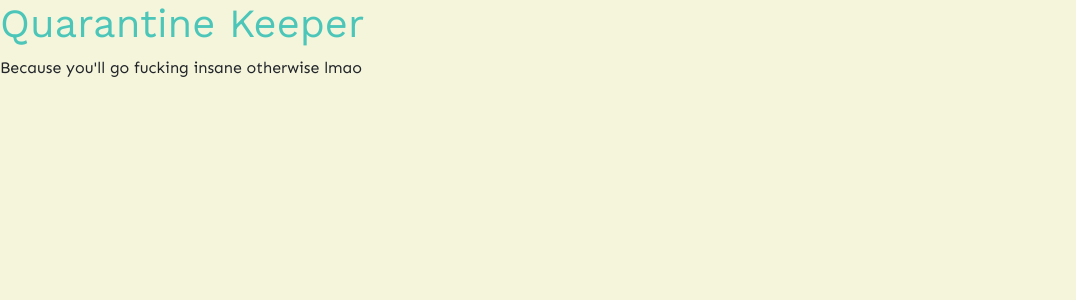
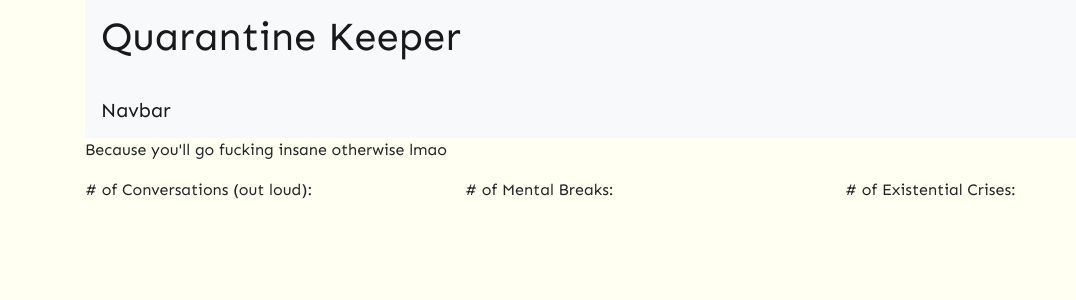
Before and after one commit to psittikul/quarantine-keeper, a PHP site: page / in a window 1280 px wide. Shown: the top 300 px of the page, without its empty margins (0-1076 px from the left). Run offline with PHP 8.4, Linux system fonts and the light colour scheme; some web fonts are replaced.

Commit message:
Messing with styles

```diff
--- a/css/styles.css
+++ b/css/styles.css
@@ -4,7 +4,7 @@
 }
 
 body {
-  background-color: beige;
+  background-color: #FFFFF2;
   font-family: "Sen", sans-serif;
 }
 
--- a/index.php
+++ b/index.php
@@ -3,6 +3,9 @@
 
 <head>
     <title>Quarantine Keeper</title>
+    <!-- Required meta tags -->
+    <meta charset="utf-8">
+    <meta name="viewport" content="width=device-width, initial-scale=1, shrink-to-fit=no">
     <link rel="stylesheet" href="https://stackpath.bootstrapcdn.com/bootstrap/4.4.1/css/bootstrap.min.css" integrity="sha384-Vkoo8x4CGsO3+Hhxv8T/Q5PaXtkKtu6ug5TOeNV6gBiFeWPGFN9MuhOf23Q9Ifjh" crossorigin="anonymous">
     <link rel="stylesheet" href="css/styles.css">
     <!-- Google Fonts link -->
@@ -11,10 +14,37 @@
 </head>
 
 <body>
-    <h1 id="headerTitle">Quarantine Keeper</h1>
-    <p>Because you'll go fucking insane otherwise lmao </p>
+    <div class="container">
+        <!-- As a link -->
+        <nav class="navbar navbar-light bg-light">
+            <a class="navbar-brand" href="#">
+                <h1>Quarantine Keeper</h1>
+            </a>
+        </nav>
+
+        <!-- As a heading -->
+        <nav class="navbar navbar-light bg-light">
+            <span class="navbar-brand mb-0 h1">Navbar</span>
+        </nav>
+        <p>Because you'll go fucking insane otherwise lmao </p>
+
+        <div class="row">
+            <div class="col-sm">
+                # of Conversations (out loud):
+            </div>
+            <div class="col-sm">
+                # of Mental Breaks:
+            </div>
+            <div class="col-sm">
+                # of Existential Crises:
+            </div>
+        </div>
+    </div>
+
     <!-- jQuery CDN -->
     <script src="https://code.jquery.com/jquery-3.4.1.min.js" integrity="sha256-CSXorXvZcTkaix6Yvo6HppcZGetbYMGWSFlBw8HfCJo=" crossorigin="anonymous"></script>
+    <!-- Your scripts question mark? -->
+    <!-- BootStrap scripts -->
     <script src="https://cdn.jsdelivr.net/npm/popper.js@1.16.0/dist/umd/popper.min.js" integrity="sha384-Q6E9RHvbIyZFJoft+2mJbHaEWldlvI9IOYy5n3zV9zzTtmI3UksdQRVvoxMfooAo" crossorigin="anonymous"></script>
     <script src="https://stackpath.bootstrapcdn.com/bootstrap/4.4.1/js/bootstrap.min.js" integrity="sha384-wfSDF2E50Y2D1uUdj0O3uMBJnjuUD4Ih7YwaYd1iqfktj0Uod8GCExl3Og8ifwB6" crossorigin="anonymous"></script>
 
--- a/scss/_variables.scss
+++ b/scss/_variables.scss
@@ -8,3 +8,5 @@ $gunmetal: #202030;
 $alabaster: #ecebe4;
 $eggshell: #f1e9db;
 $sea-serpent: #4bc6b9;
+$outer-space: #474954;
+$ivory: #FFFFF2;
--- a/scss/styles.scss
+++ b/scss/styles.scss
@@ -6,6 +6,6 @@
 }
 
 body {
-  background-color: beige;
+  background-color: $ivory;
   font-family: $Sen;
 }
```
Also changed, not shown: 1 other file.
